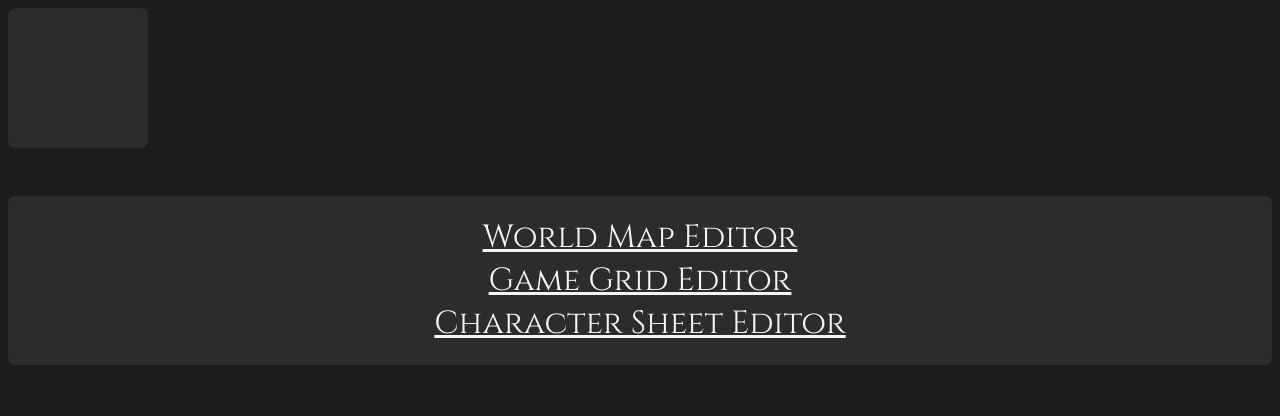
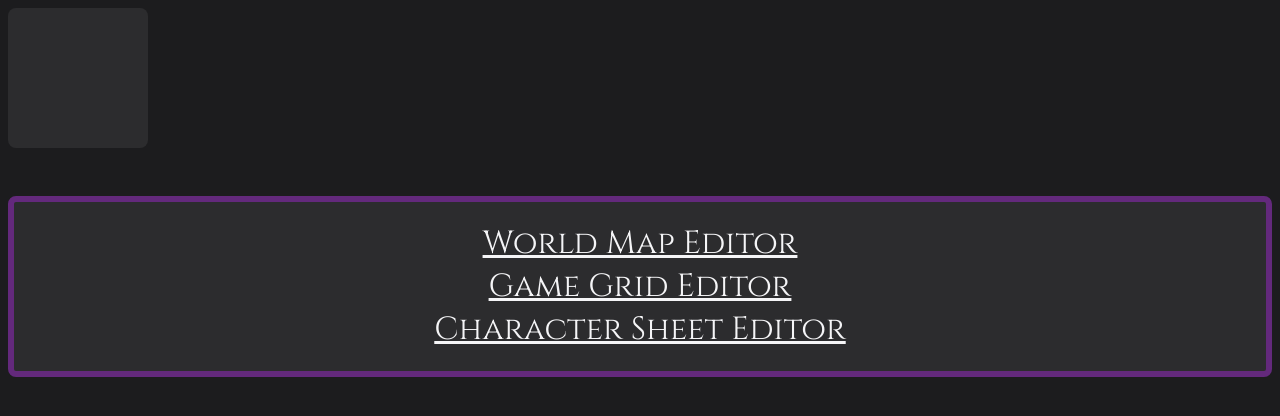
Before and after one commit to willhaight/DndEditorPageDirectory, a plain HTML site: page index.html in a window 1280 px wide. Drawn offline with Linux system fonts and the light colour scheme; no server answers.

Commit message:
added Coloration

```diff
--- a/main.css
+++ b/main.css
@@ -163,9 +163,15 @@ body {
     align-items: center;
     position: relative;
     padding: 20px;
+    border: solid #63297c .4em;
     border-radius: 8px;
     transition: width 0.3s ease;
 }
+
+/* #2c3e50; Dark Blue
+ #34495e; Lighter blue
+ #8e44ad Purple */
+
 
 .content a {
     color: #f5f5f7;
```
